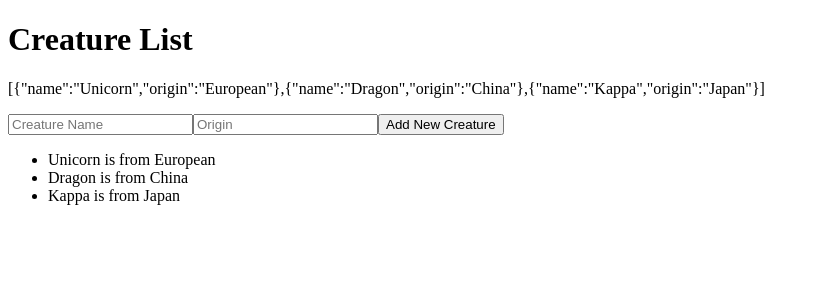
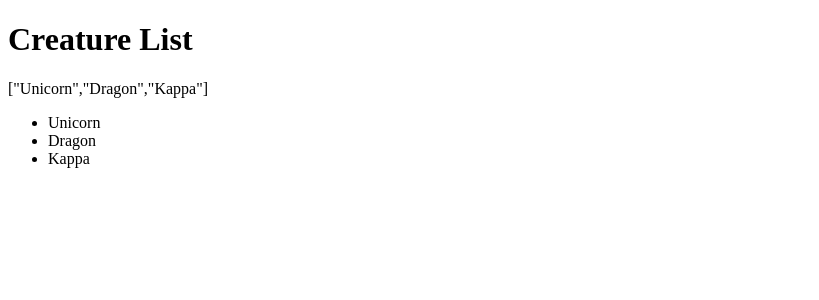
Before and after one commit to awburgard/react-lists-lecture, a React (Create React App) app: page / in a window 1280 px wide. Shown: the top 300 px of the page, without its empty margins (0-819 px from the left). Built offline with nearby package versions, Linux system fonts and the light colour scheme.

Commit message:
reverting master to displaying of simple creature list

```diff
--- a/src/components/App/App.js
+++ b/src/components/App/App.js
@@ -2,77 +2,16 @@ import React from 'react';
 
 class App extends React.Component {
   state = {
-    newInput: {
-      name: '',
-      origin: '',
-    },
-    creaturesList: [
-      { name: 'Unicorn', origin: 'European' },
-      { name: 'Dragon', origin: 'China' },
-      { name: 'Kappa', origin: 'Japan' }
-    ],
+    creaturesList: [ 'Unicorn', 'Dragon', 'Kappa' ],
   };
 
-  // storeNewCreatureName = (event) => {
-  //   const inputValue = event.target.value;
-  //   console.log('inputValue', inputValue);
-  //   this.setState({
-  //     newInput: {
-  //       ...this.state.newInput,
-  //       name: inputValue,
-  //     }
-  //   });
-  // }
-
-  // storeNewCreatureOrigin = (event) => {
-  //   const inputValue = event.target.value;
-  //   console.log('inputValue', inputValue);
-  //   this.setState({
-  //     newInput: {
-  //       ...this.state.newInput,
-  //       origin: inputValue,
-  //     }
-  //   });
-  // }
-
-  storeNewCreature = (event) => {
-    const inputValue = event.target.value;
-    const propertyKey = event.target.getAttribute('name');
-    console.log('propertyKey', propertyKey);
-    console.log('inputValue', inputValue);
-    this.setState({
-      newInput: {
-        ...this.state.newInput,
-        [propertyKey]: inputValue,
-      }
-    });
-  }
-
-  addNewCreature = (event) => {
-    const newCreature = {
-      name: this.state.newInput.name,
-      origin: this.state.newInput.origin,
-    };
-    this.setState({
-      creaturesList: [...this.state.creaturesList, newCreature],
-      newInput: {
-        name: '',
-        origin: '',
-      }
-    })
-  }
-
   render() {
-    // const htmlCreatures = [];
-    // for (let i = 0; i < this.state.creaturesList.length; i++) {
-    //   const indvCreature = this.state.creaturesList[i]
-    //   htmlCreatures.push(<li key={i}>{indvCreature}</li>);
-    // }
-    const htmlCreatures = this.state.creaturesList.map((indvCreature, i) => {
-      return <li key={i}>{indvCreature.name} is from {indvCreature.origin}</li>;
-    })
+    const htmlCreatures = [];
+    for (let i = 0; i < this.state.creaturesList.length; i++) {
+      const indvCreature = this.state.creaturesList[i]
+      htmlCreatures.push(<li key={i}>{indvCreature}</li>);
+    }
     console.log(htmlCreatures);
-    // const inputField = <input placeholder="variable" />
 
     return (
       <div>
@@ -80,21 +19,6 @@ class App extends React.Component {
         <p>
           {JSON.stringify(this.state.creaturesList)}
         </p>
-        <input
-          type="text"
-          name="name"
-          placeholder="Creature Name"
-          value={this.state.newInput.name}
-          onChange={this.storeNewCreature}
-        />
-        <input
-          type="text"
-          name="origin"
-          placeholder="Origin"
-          value={this.state.newInput.origin}
-          onChange={this.storeNewCreature}
-        />
-        <button onClick={this.addNewCreature}>Add New Creature</button>
         <ul>
           { htmlCreatures }
         </ul>
```
